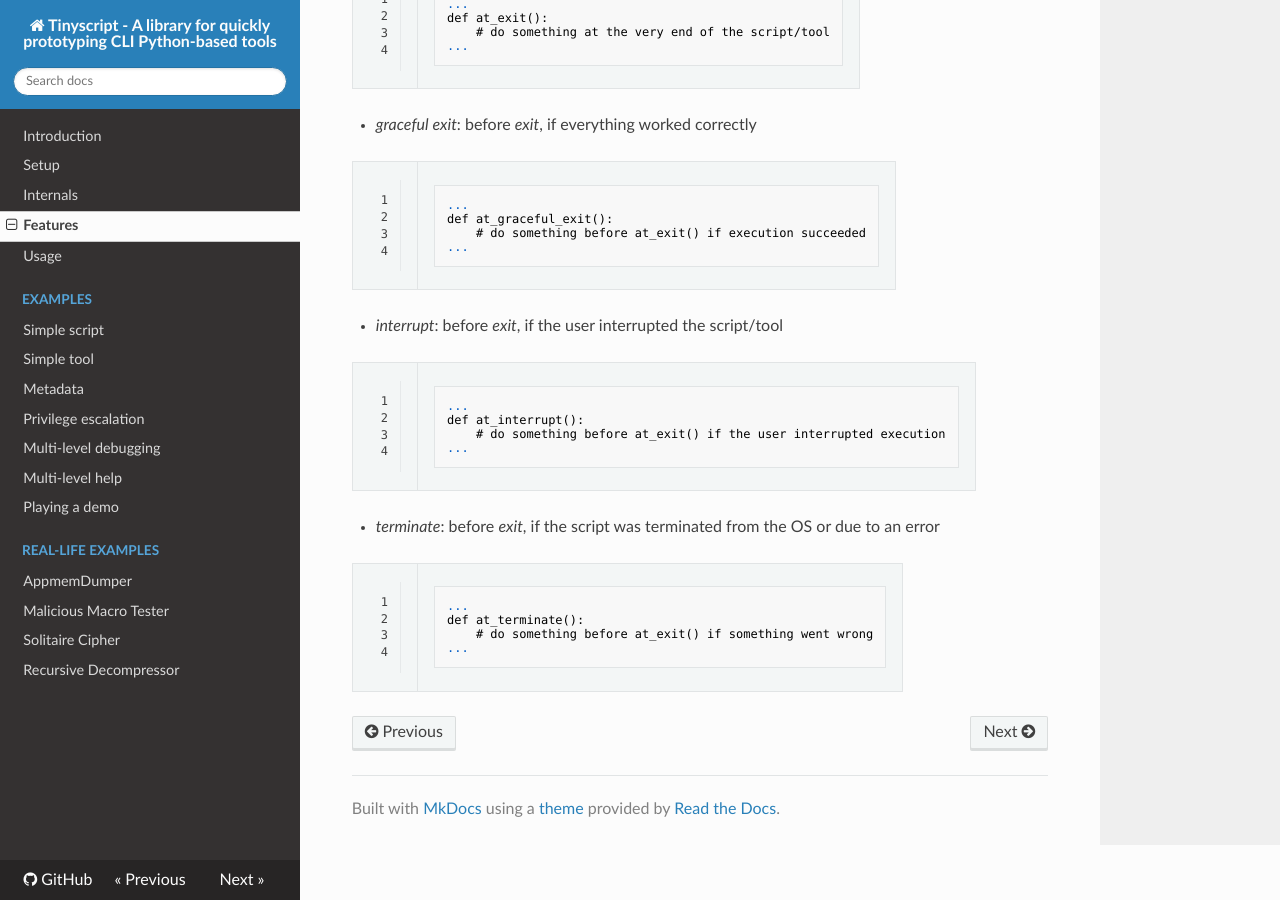
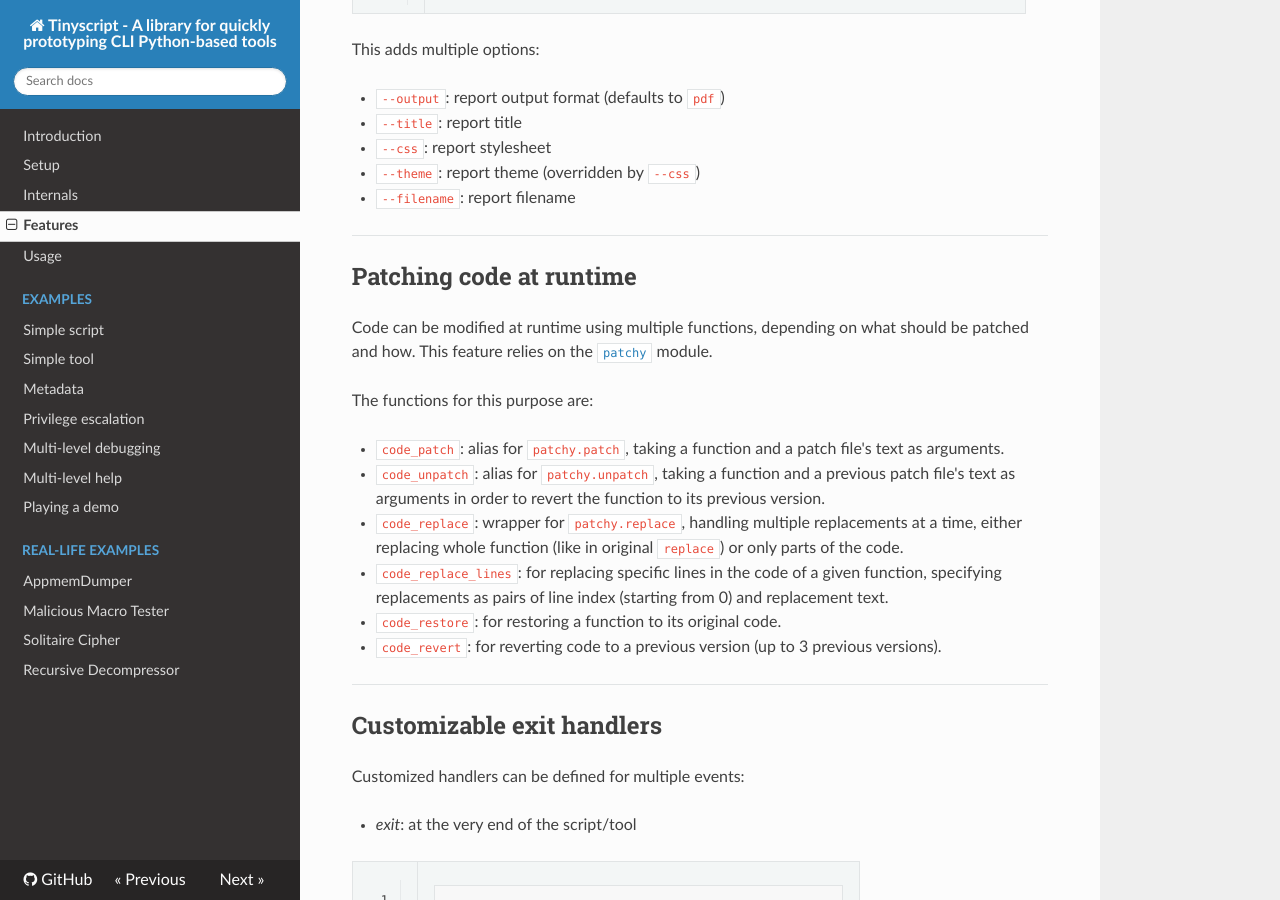
Before and after one commit to dhondta/python-tinyscript, an MkDocs documentation site: the page built from docs/features.md, in a window 1280 px wide and 900 px high, scrolled down 8817 px. Built offline with MkDocs 1.6.1, drawn with Linux system fonts in a browser that asks for light colours; nearby versions of some CDN libraries; old or Windows-style settings are respelled for this version of MkDocs; some of the changed text lies outside the part shown.

Commit message:
Documented new features

````diff
--- a/docs/features.md
+++ b/docs/features.md
@@ -234,6 +234,26 @@
 
 -----
 
+## Displaying progress
+
+This can be done by passing a keyword argument `add_progress=[boolean]` to `initialize(...)`. It will allow to display a progress bar where `progressbar` or `progress_manager` is used. This feature relies on the [`tqdm`](https://github.com/tqdm/tqdm) module.
+
+```python hl_lines="4 7"
+    ...
+    initalize(globals(),
+              ...
+              add_progress=True,
+              ...)
+    ...
+    for i in progressbar(10):
+        # do something
+    ...
+```
+
+This adds the `--progress` option to enable the progress mode.
+
+-----
+
 ## Interacting during the execution
 
 This is achieved by passing a keyword argument `add_interact=[boolean]` to `initialize(...)`. It allows to interact with the program during its execution by spawning a Python interpreter. This feature relies on the built-in `code` module.
@@ -375,6 +395,21 @@
 
 -----
 
+## Patching code at runtime
+
+Code can be modified at runtime using multiple functions, depending on what should be patched and how. This feature relies on the [`patchy`](https://github.com/adamchainz/patchy) module.
+
+The functions for this purpose are:
+
+- `code_patch`: alias for `patchy.patch`, taking a function and a patch file's text as arguments.
+- `code_unpatch`: alias for `patchy.unpatch`, taking a function and a previous patch file's text as arguments in order to revert the function to its previous version.
+- `code_replace`: wrapper for `patchy.replace`, handling multiple replacements at a time, either replacing whole function (like in original `replace`) or only parts of the code.
+- `code_replace_lines`: for replacing specific lines in the code of a given function, specifying replacements as pairs of line index (starting from 0) and replacement text.
+- `code_restore`: for restoring a function to its original code.
+- `code_revert`: for reverting code to a previous version (up to 3 previous versions).
+
+-----
+
 ## Customizable exit handlers
 
 Customized handlers can be defined for multiple events:
````
